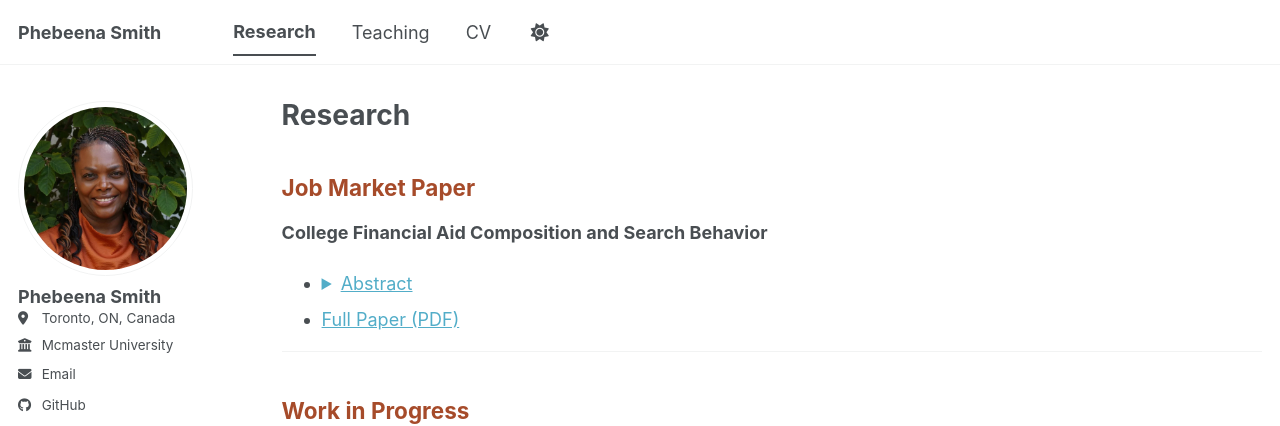
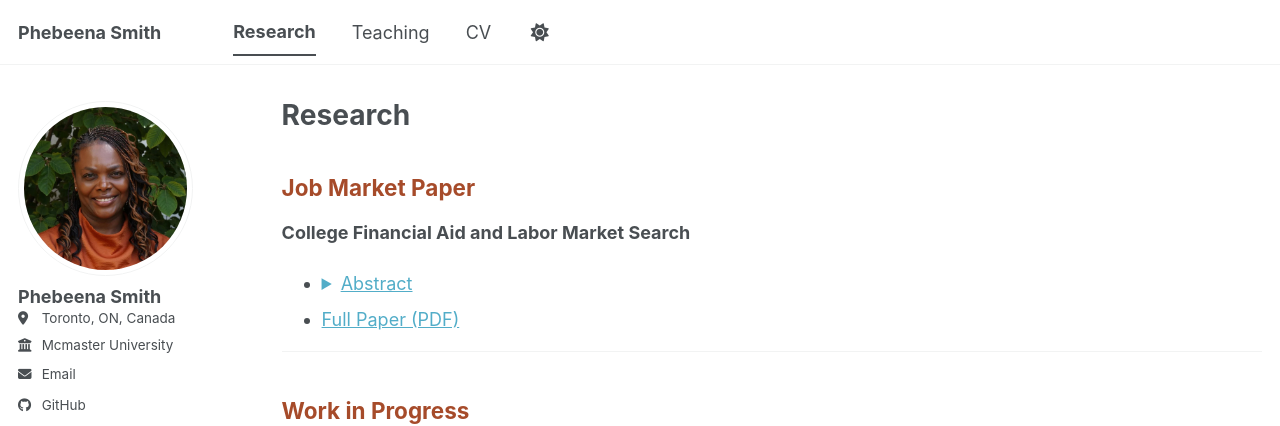
Before and after one commit to phebeenasmith/phebeenasmith.github.io, a Jekyll site: the page built from _pages/publications.html, in a window 1280 px wide. Shown: the top 426 px of the page. Built offline with Jekyll 4.4.1, drawn with Linux system fonts in a browser that asks for light colours; a style sheet for code colours, icons or effects is not loaded.

Commit message:
Update publications.html

```diff
--- a/_pages/publications.html
+++ b/_pages/publications.html
@@ -8,7 +8,7 @@ author_profile: true
 <h2 style="color: #A64B2A;">Job Market Paper</h2>
 
 <p>
-  <strong>College Financial Aid Composition and Search Behavior</strong>
+  <strong>College Financial Aid and Labor Market Search</strong>
 </p>
 
 <ul>
```
